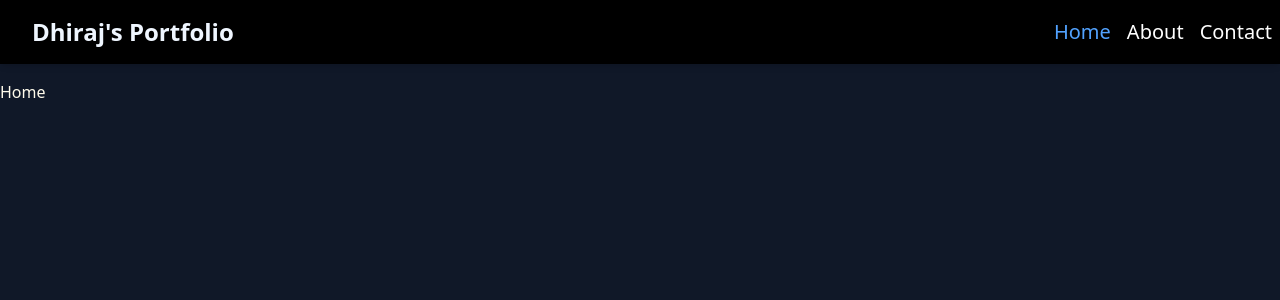
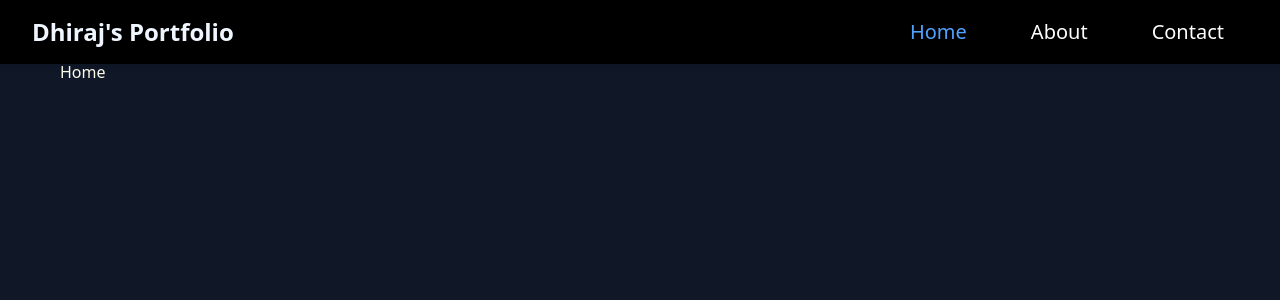
Before and after one commit to jaiswaldhiraj/Portfolio, a Next.js app: page / in a window 1280 px wide. Shown: the top 300 px of the page. Built offline with nearby package versions, Linux system fonts and the light colour scheme.

Commit message:
navbar gap and margin right added after completion

```diff
--- a/app/components/Navbar.js
+++ b/app/components/Navbar.js
@@ -31,7 +31,7 @@ const Navbar = () => {
           className={`absolute top-16 right-0 bg-black w-40 md:w-auto text-white text-xl
           transition-all duration-500 ease-in-out overflow-hidden z-50
           ${open ? "max-h-[300px] opacity-100 p-4" : "max-h-0 opacity-0"}
-          md:static md:flex md:space-x-6 md:opacity-100 md:max-h-none md:p-0`}
+          md:static md:flex md:space-x-6 md:opacity-100 md:max-h-none md:p-0 md:mr-12 md:gap-12`}
         >
           <li className="m-2" onClick={handleClose}>
             <Link href="/" className={pathname === "/" ? "text-blue-400" : ""}>
--- a/app/page.js
+++ b/app/page.js
@@ -2,7 +2,7 @@
 export default function Home() {
   return (
     <>
-    <div className="mt-20">Home</div>
+    <div className="m-15">Home</div>
 
     </>
   );
```
